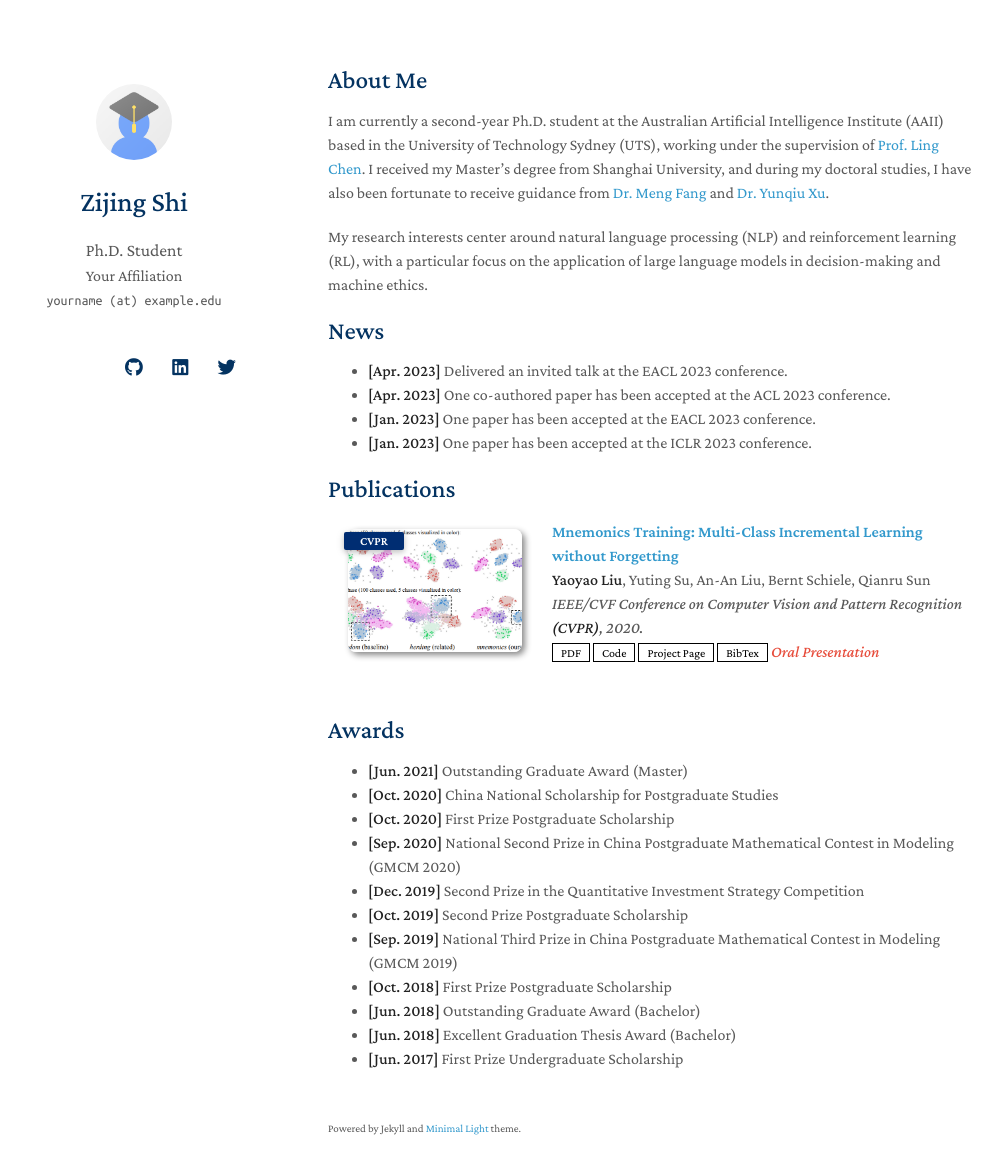
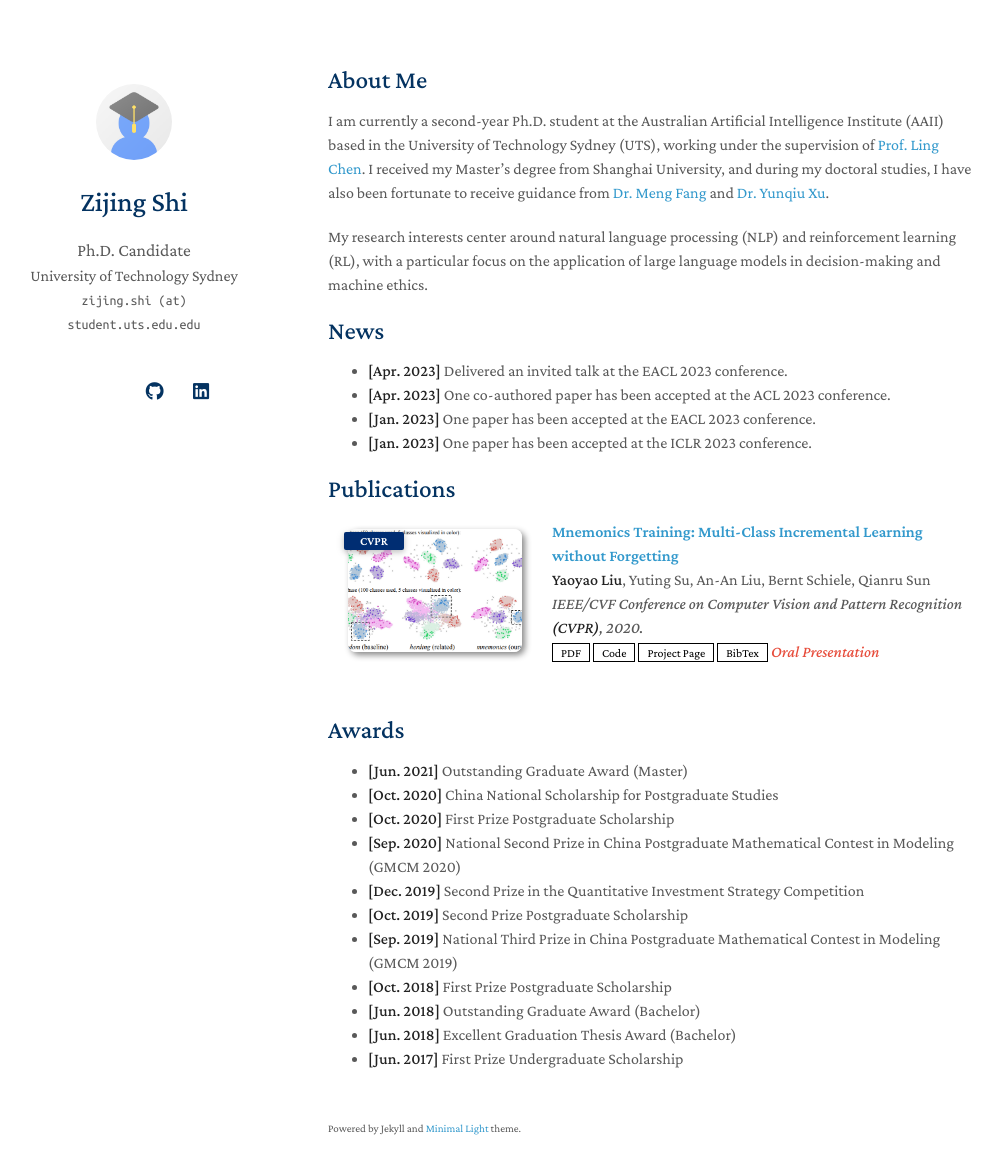
Before and after one commit to winni18/winni18.github.io, a Jekyll site: the page built from index.md, in a window 1280 px wide and 1209 px high. Shown: the top 1174 px of the window, without its empty margins (142-1144 px from the left). Built offline with Jekyll 4.4.1, drawn with Linux system fonts in a browser that asks for light colours; nearby versions of some CDN libraries; a style sheet for code colours, icons or effects is not loaded; our own code applies the rules of GitHub Pages for plain Markdown files.

Commit message:
Update _config.yml

```diff
--- a/_config.yml
+++ b/_config.yml
@@ -1,14 +1,16 @@
 # Basic Information
 title: Zijing Shi
-position: Ph.D. Student
-affiliation: Your Affiliation
-email: yourname (at) example.edu
+position: Ph.D. Candidate
+affiliation: Australian Artificial Intelligence Institute (AAII)
+affiliation: School of Computer Science
+affiliation: University of Technology Sydney
+email: zijing.shi (at) student.uts.edu.edu
 
 # Search Engine Optimization (SEO)
 # The following information is used to improve the website traffic from search engines, e.g., Google.
-keywords: minimal light
-description: The Minimal Light is a simple and elegant jekyll theme for academic personal homepage.
-canonical: https://minimal-light-theme.yliu.me/
+keywords: zijing shi
+description: Zijing Shi's personal homepage.
+canonical: https://winni18.github.io/
 
 # Links
 # If you don't need one of them, you may delete the corresponding line.
@@ -16,7 +18,7 @@ google_scholar: https://scholar.google.com/
 cv_link: assets/files/curriculum_vitae.pdf
 github_link: https://github.com/
 linkedin: https://www.linkedin.com/
-twitter: https://twitter.com/
+# twitter: https://twitter.com/
 
 # Images (e.g., your profile picture and your website's favicon)
 # "favicon" and "favicon_dark" are used for the light and dark modes, respectively.
```
